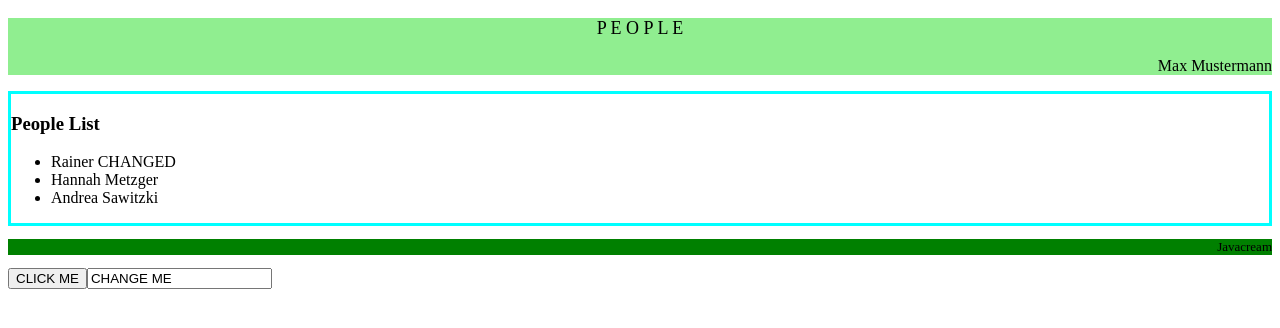
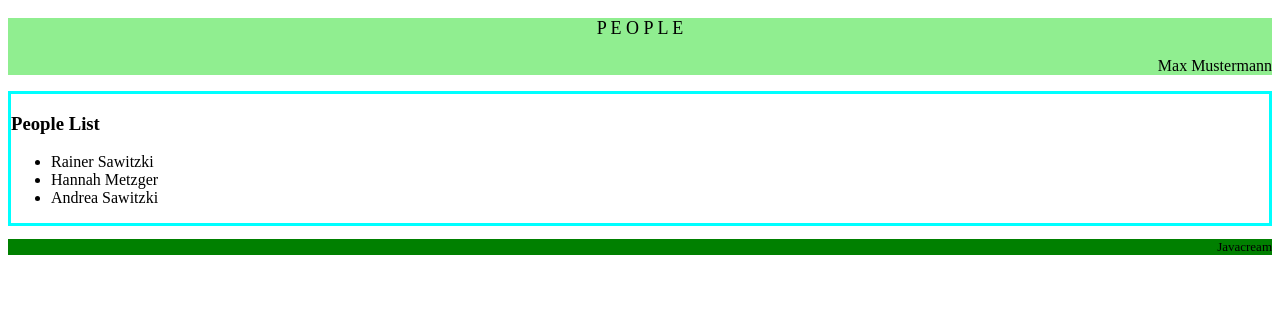
Before and after one commit to Javacream/org.javacream.training.angular, an Angular app in the folder training/: page / in a window 1280 px wide. Shown: the top 328 px of the page. Built offline with nearby package versions, Linux system fonts and the light colour scheme.

Commit message:
reverse play

```diff
--- a/training/src/app/people/components/footer/footer.component.html
+++ b/training/src/app/people/components/footer/footer.component.html
@@ -1,5 +1,3 @@
 <div class="app-footer">
     <p>{{company}}</p>
 </div>
-<button>CLICK ME</button>
-<input type="text" value="CHANGE ME"/>
--- a/training/src/app/people/components/people-list/people-list.component.ts
+++ b/training/src/app/people/components/people-list/people-list.component.ts
@@ -15,8 +15,5 @@ export class PeopleListComponent {
   peopleList:Array<Person>
   constructor(readonly peopleService:PeopleService){
     this.peopleList = peopleService.findAll()
-    setTimeout(() => {
-      this.peopleList[0].lastname="CHANGED"
-    },     5000 )
   }
 }
```
